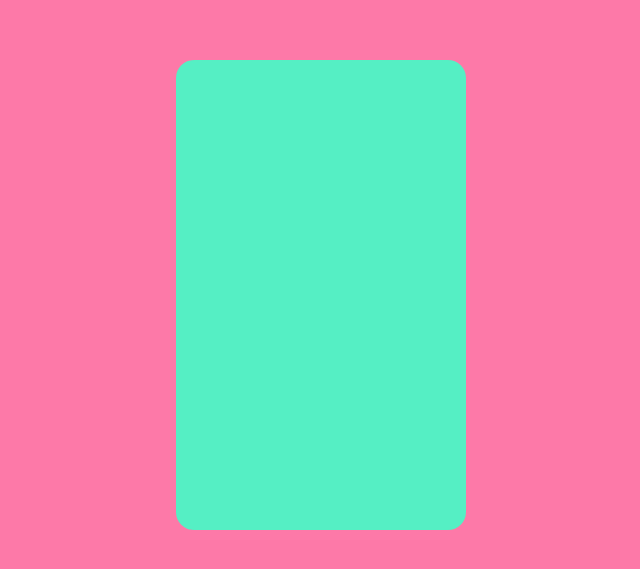
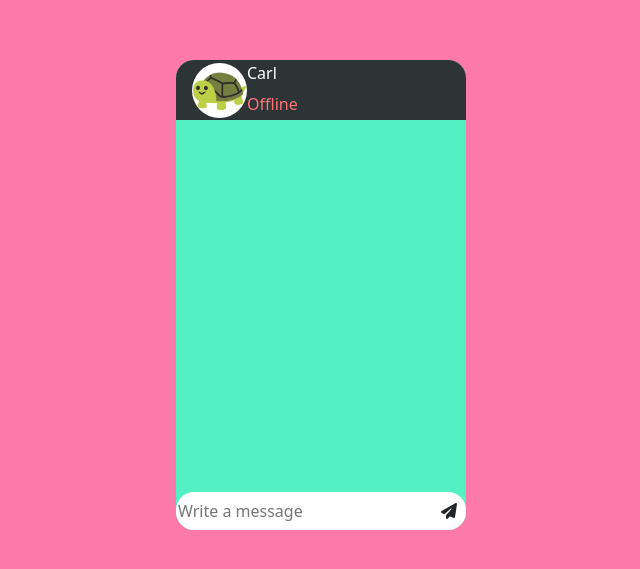
Before and after one commit to sajjadmirave/chat_bot, a plain HTML site: page index.html in a window 1280 px wide. Shown: the part 105-674 px from the top of the page, without its empty margins (319-959 px from the left). Drawn offline with nearby package versions, Linux system fonts and the light colour scheme.

Commit message:
create nav bar and create input box

```diff
--- a/index.html
+++ b/index.html
@@ -24,16 +24,39 @@
     <title>carl</title>
   </head>
   <body>
+    <div class="form-area">
+      <nav class="ps-3">
+        <!-- the profile img -->
+        <div class="profile-img">
+          <img src="./image/OIP.jfif" alt="" />
+        </div>
 
-    <div class="form-area">
-        <nav>
+        <!-- the nav bar text (profile) -->
+        <div class="profile-text">
+          <h6 class="text-white">Carl</h6>
+          <span style="color: #ff7675">Offline</span>
+        </div>
+      </nav>
 
-        </nav>
+      <div class="input-area">
+        <div class="input-box">
+          <input
+            type="text"
+
+            placeholder="Write a message"
+          />
+          <!-- the send icon -->
+          <i class="fa-solid fa-paper-plane"></i>
+        </div>
+      </div>
     </div>
 
     <script src="js/function.js"></script>
     <script src="./js/script.js"></script>
-    <script src="https://kit.fontawesome.com/e3e7fc892f.js" crossorigin="anonymous"></script>
+    <script
+      src="https://kit.fontawesome.com/e3e7fc892f.js"
+      crossorigin="anonymous"
+    ></script>
 
     <!-- Optional JavaScript; choose one of the two! -->
     <!-- Option 1: Bootstrap Bundle with Popper -->
--- /dev/null
+++ b/sass/_function.scss
@@ -0,0 +1,15 @@
+@mixin profile {
+  width: 55px;
+  height: 55px;
+  border-radius: 50%;
+}
+
+@mixin radius-setting-top {
+  border-top-left-radius: 18px;
+  border-top-right-radius: 18px;
+}
+
+@mixin radius-setting-bottom {
+  border-bottom-left-radius: 18px;
+  border-bottom-right-radius: 18px;
+}
--- a/sass/style.scss
+++ b/sass/style.scss
@@ -1,3 +1,5 @@
+@import "./function";
+
 body {
   background: #fd79a8;
   // for center the form item
@@ -8,8 +10,49 @@ body {
 }
 
 .form-area {
+  position: relative; // for fixed input on bottom
   width: 290px;
   height: 470px;
   background: #55efc4;
   border-radius: 18px;
+
+  // style the navbar of chat bot
+  nav {
+    width: 100%;
+    height: 60px;
+    @include radius-setting-top();
+    //the layout setting
+    display: flex;
+    align-items: center;
+
+    background: #2d3436;
+    .profile-img img {
+      @include profile();
+    }
+  }
+
+  .input-box {
+    height: 38px;
+    position: absolute;
+    bottom: 0 !important;
+    display: flex;
+    justify-content: flex-end;
+    align-items: center;
+    input {
+      width: 290px;
+      height: 38px;
+      border: 0px solid white;
+      border-radius: 18px;
+    }
+    i {
+      position: absolute;
+      cursor: pointer;
+      padding-right: 9px;
+    }
+  }
 }
+
+// .input-area {
+//   position: absolute;
+//   bottom: 0;
+// }
```
Also changed, not shown: css/style.css.
